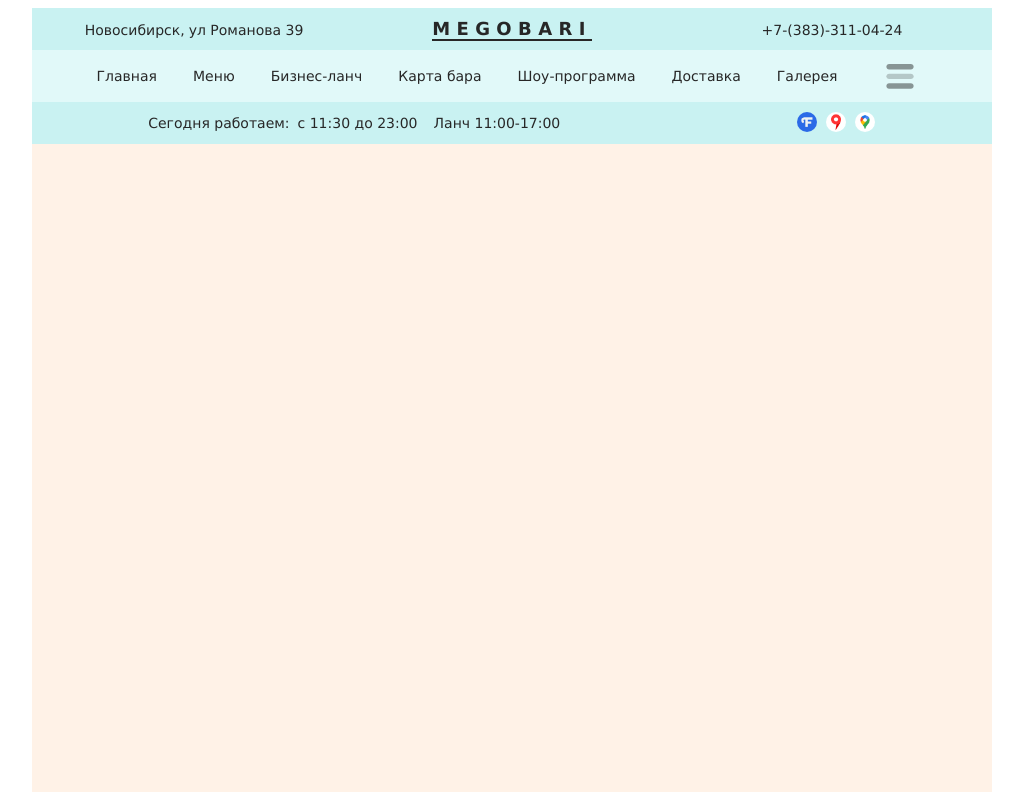
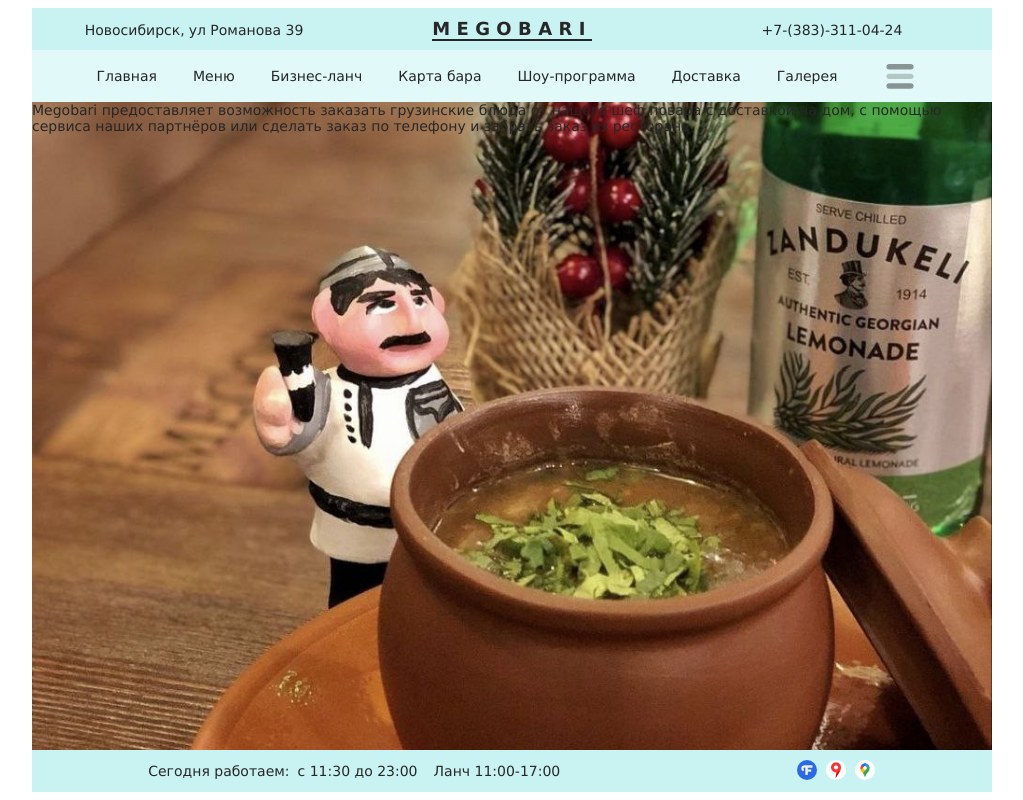
Before and after one commit to Disolm/restaurant_MB, a Nuxt app: page /Delivery in a window 1280 px wide. Shown: the whole page, without its empty margins (128-1151 px from the left). Built offline with nearby package versions, Linux system fonts and the light colour scheme.

Commit message:
delivery page add

```diff
--- a/components/Navbar.vue
+++ b/components/Navbar.vue
@@ -31,7 +31,7 @@
       class="navbar__pageup"
       :style="positionPageup"
       @click="pageup">
-      <img src="/image/pageup.svg" alt="В верх" title="В верх">
+      <img src="/image/pageup.svg" alt="Вверх" title="В верх">
     </div>
   </div>
 </template>
--- a/layouts/error.vue
+++ b/layouts/error.vue
@@ -2,7 +2,7 @@
   <section>
     <div class="error">
       <h1>Error 404</h1>
-      <h2>Такой страницы не существует</h2>
+      <h2>Такой страницы не существует или ещё в разработке</h2>
       <div >
         <nuxt-link
           class="error__link"
--- /dev/null
+++ b/pages/Delivery.vue
@@ -0,0 +1,37 @@
+<template>
+  <div class="delivery">
+    <div class="delivery__wrapper">
+      <div class="delivery__title">
+        {{ content.title }}
+      </div>
+    </div>
+  </div>
+</template>
+
+<script>
+import contentJson from 'static/json/content'
+
+export default {
+  name: 'Delivery',
+  data () {
+    return {
+      content: contentJson.delivery
+    }
+  }
+}
+</script>
+
+<style lang="scss">
+.delivery {
+  display: flex;
+  flex-direction: column;
+  align-items: stretch;
+  justify-content: flex-start;
+  position: relative;
+  background: url("static/image/foto/delivery/6835f3d7-d6d9-4cfe-a0ad-048654cc81c8.jpg") no-repeat center;
+  background-size: cover;
+  //&__wrapper {
+  //  min-height: 100%;
+  //}
+}
+</style>
--- a/pages/index.vue
+++ b/pages/index.vue
@@ -78,7 +78,7 @@
   align-items: stretch;
   justify-content: flex-start;
   position: relative;
-  background: url("static/image/foto/index/photo_5303202403811704257_y.jpg") no-repeat 50%;
+  background: url("static/image/foto/index/photo_5303202403811704257_y.jpg") no-repeat center;
   background-size: cover;
   &__wrapper {
     margin: 24px 12px;
@@ -138,7 +138,7 @@
     display: inline;
     float: right;
     padding: 4px;
-    margin: -32px -32px 0 0;
+    margin: -22px -32px 0 0;
     border: 2px solid rgba(0, 0, 0, 0);
     img {
       filter: invert(100%);
--- a/static/json/content.json
+++ b/static/json/content.json
@@ -75,5 +75,9 @@
   "about": {
     "showMap": "показать на карте",
     "hideMap": "скрыть карту"
+  },
+  "delivery": {
+    "title": "Megobari предоставляет возможность заказать грузинские блюда от нашего шеф повара с доставкой на дом, с помощью сервиса наших партнёров или сделать заказ по телефону и забрать заказ из ресторана",
+    "details": "Подробности стоимости и времени доставки или самовывоза можно уточнить у менеджера по телефону."
   }
 }
--- a/static/json/menu.json
+++ b/static/json/menu.json
@@ -10,60 +10,60 @@
         "title": "Бадриджани",
         "weight": [120],
         "price": [310],
-        "description": "красное сухое «Братья Асканели»"
+        "description": ""
       },
       {
         "id": 1,
         "title": "Пхали",
         "weight": [150],
         "price": [300],
-        "description": "красное сухое «Братья Асканели»"
+        "description": ""
       },
       {
         "id": 2,
         "title": "Аджапсандали",
         "weight": [200],
         "price": [370],
-        "description": "красное полусладкое «Братья Асканели»"
+        "description": ""
       },
       {
         "id": 3,
-        "title": "Сациви ",
+        "title": "Сациви",
         "weight": [250],
         "price": [470],
         "description": ""
       },
       {
         "id": 4,
-        "title": "Ассорти грузинских сыров ",
+        "title": "Ассорти грузинских сыров",
         "weight": [250],
         "price": [520],
         "description": ""
       },
       {
         "id": 5,
-        "title": "Овощное ассорти ",
+        "title": "Овощное ассорти",
         "weight": [300],
         "price": [430],
         "description": ""
       },
       {
         "id": 6,
-        "title": "Домашние соленья Мцнилеули ",
+        "title": "Домашние соленья Мцнилеули",
         "weight": [350],
         "price": [550],
         "description": ""
       },
       {
         "id": 7,
-        "title": "Семга слабосоленая ",
+        "title": "Семга слабосоленая",
         "weight": [100],
         "price": [600],
         "description": ""
       },
       {
         "id": 8,
-        "title": "Джонджоли – королева грузинских солений ",
+        "title": "Джонджоли",
         "weight": [100],
         "price": [240],
         "description": ""
@@ -78,38 +78,38 @@
     "set": [
       {
         "id": 0,
-        "title": "Харчо ",
+        "title": "Харчо",
         "weight": [350],
         "price": [450],
         "description": ""
       },
       {
         "id": 1,
-        "title": "Чакапули ",
+        "title": "Чакапули",
         "weight": [350],
         "price": [490],
         "description": ""
       },
       {
         "id": 2,
-        "title": "Борщ с грузинским акцентом ",
+        "title": "Борщ с грузинским акцентом",
         "weight": [350],
         "price": [410],
         "description": ""
       },
       {
         "id": 3,
-        "title": "Грибной крем ",
+        "title": "Грибной крем-суп",
         "weight": [300],
         "price": [380],
         "description": ""
       },
       {
         "id": 4,
-        "title": "",
+        "title": "Домашний куриный суп",
         "weight": [350],
         "price": [320],
-        "description": "Домашний куриный суп "
+        "description": ""
       }
     ]
   },
@@ -120,35 +120,35 @@
     "type": "Салаты",
     "set": [{
       "id": 0,
-      "title": "Овощной салат по-грузински ",
+      "title": "Овощной салат по-грузински",
       "weight": [200],
       "price": [290],
       "description": ""
     },
       {
         "id": 1,
-        "title": "Овощной салат по-грузински с грецким орехом ",
+        "title": "Овощной салат по-грузински с грецким орехом",
         "weight": [250],
         "price": [360],
         "description": ""
       },
       {
         "id": 2,
-        "title": "Салат Мясной ",
+        "title": "Салат Мясной",
         "weight": [200],
         "price": [450],
         "description": ""
       },
       {
         "id": 3,
-        "title": "Куриный Ацецили ",
+        "title": "Куриный Ацецили",
         "weight": [200],
         "price": [330],
         "description": ""
       },
       {
         "id": 4,
-        "title": "Годогани ",
+        "title": "Годогани",
         "weight": [250],
         "price": [495],
         "description": ""
@@ -162,17 +162,17 @@
       },
       {
         "id": 6,
-        "title": "",
+        "title": "Теплый салат Имеди",
         "weight": [400],
         "price": [550],
-        "description": "Теплый салат Имеди "
+        "description": ""
       },
       {
         "id": 7,
-        "title": "",
+        "title": "Гемриели",
         "weight": [200],
         "price": [290],
-        "description": "Гемриели "
+        "description": ""
       }
     ]
   },
```
Also changed, not shown: static/json/lunch.json (+13 -13 lines), static/image/foto/delivery/6835f3d7-d6d9-4cfe-a0ad-048654cc81c8.jpg (added).
